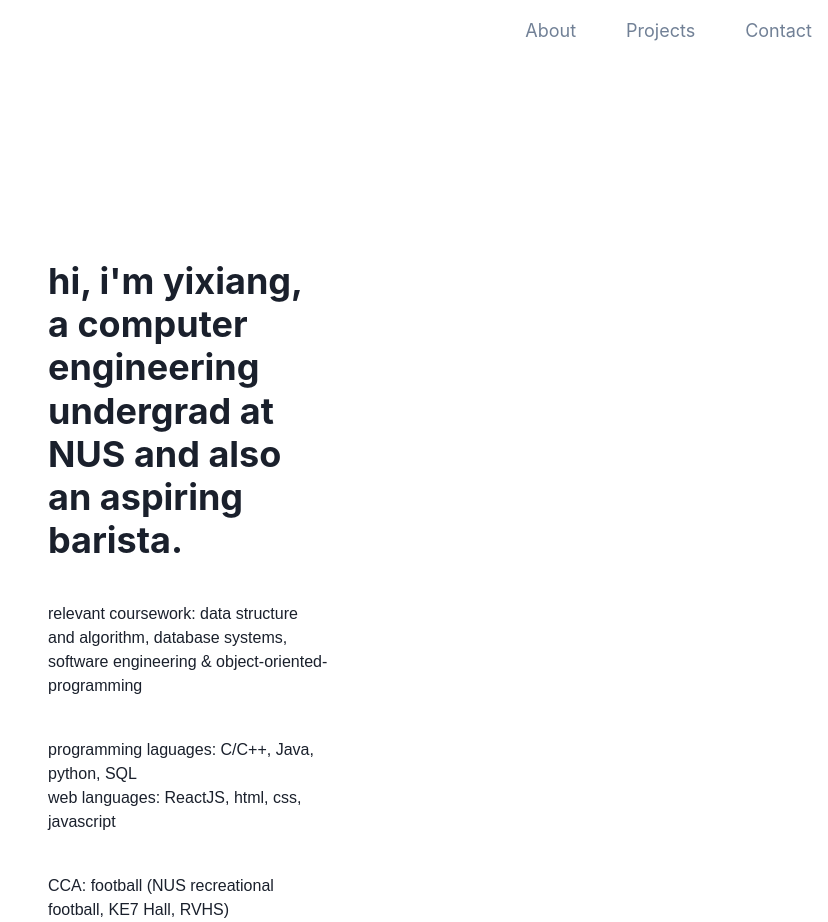
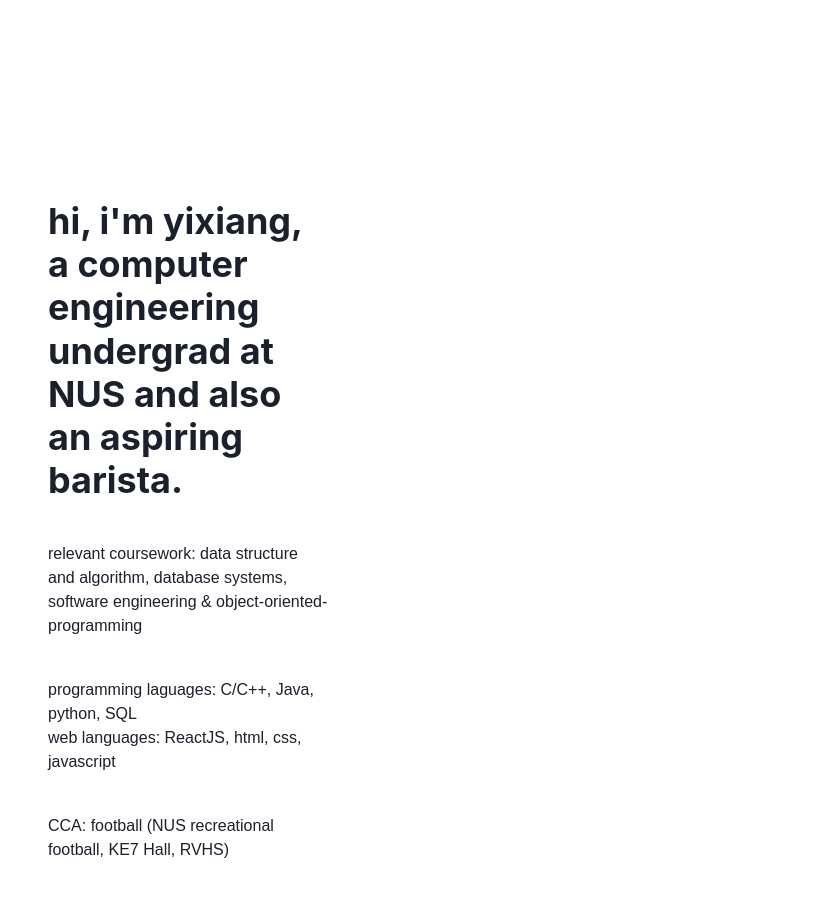
Before and after one commit to chiewyx/personal-website, a React (Create React App) app: page /about in a window 1280 px wide. Shown: the whole page, without its empty margins (452-1280 px from the left). After the commit the page ends 862 px from the top, so only its background shows below. Built offline with nearby package versions, Linux system fonts and the light colour scheme.

Commit message:
changed navbar to sticky and added some transitions

```diff
--- a/src/components/navbar.js
+++ b/src/components/navbar.js
@@ -6,8 +6,7 @@ import {
   Button,
   Stack,
   useColorModeValue,
-  useDisclosure,
-  Square,
+  useDisclosure
 } from "@chakra-ui/react";
 import { HashLink } from "react-router-hash-link";
 import { HamburgerIcon, CloseIcon } from "@chakra-ui/icons";
@@ -17,9 +16,9 @@ export default function WithSubnavigation() {
   const { isOpen, onToggle } = useDisclosure();
 
   return (
-    <Box>
+    <Box position="sticky" top={0}>
       <Flex
-        bg={useColorModeValue("white", "gray.800")}
+        bg={useColorModeValue("gray.50", "gray.800")}
         color={useColorModeValue("gray.600", "white")}
         minH={"60px"}
         py={{ base: 2 }}
@@ -44,18 +43,19 @@ export default function WithSubnavigation() {
         </Flex>
 
         <Flex flex={{ base: 1 }} justify={{ base: "center", md: "start" }}>
-          <Button variant={"link"} as={ReactRouterLink} to="/">
+          <Button variant={"link"} as={ReactRouterLink} to="/" display={"none"}>
             <Text
               fontSize="4xl"
               textAlign={"center"}
               fontFamily="Gill Sans"
               color="gray.600"
               fontWeight={"light"}
+              display={"none"}
             >
               {" "}
             </Text>
           </Button>
-          <Square size="40px" bg="white" color="white"></Square>
+
         </Flex>
 
         <Stack
@@ -65,11 +65,13 @@ export default function WithSubnavigation() {
           spacing={50}
         >
           <Button
-            as={ReactRouterLink}
+            as={HashLink}
+            href={"about"}
             fontSize={"lg"}
             fontWeight={400}
             variant={"link"}
-            to="/about"
+            smooth
+            to="/#section-one"
           >
             About
           </Button>
--- a/src/index.js
+++ b/src/index.js
@@ -13,6 +13,7 @@ const colors = {
     800: "#153e75",
     700: "#2a69ac",
     90: "#FFB905",
+    40: "#dfc7a7"
   },
 };
 
--- a/src/pages/about.js
+++ b/src/pages/about.js
@@ -4,8 +4,7 @@ import { Text, Stack, Heading } from "@chakra-ui/react";
 export default function AboutPage() {
   return (
     <div className="AboutPage">
-      <WithSubnavigation />
-      <Stack mt={200} px={500} spacing={10} justifyItems={"left"}>
+      <Stack mt={200} px={500} spacing={10} justifyItems={"left"} minH={"65vh"}>
         <Heading textAlign={"left"}>
           hi, i'm yixiang, a computer engineering undergrad at NUS and also an
           aspiring barista.
--- a/src/pages/landing.js
+++ b/src/pages/landing.js
@@ -14,12 +14,19 @@ import pdf from "../resume.pdf";
 import logo from "../logo.jpg";
 import robot from "../robot.jpg";
 import upcycle from "../Up.png";
+import { useState } from "react";
+import AboutPage from "./about.js"
 
 function About() {
+  const [imageSize, setImageSize] = useState({
+    width: 450,
+    height: 300,
+  });
+
   return (
     <section id="section-one">
       <Stack
-        minH={"95vh"}
+        minH={"75vh"}
         direction={{ base: "column", md: "row" }}
         spacing={50}
       >
@@ -79,13 +86,29 @@ function About() {
         <Flex py={150} flex={1} ml={100}>
           <Image
             src="https://i.imgur.com/BcgzA9A.jpg"
-            width={450}
-            height={300}
             top={250}
             borderRadius={30}
+            style={{
+              width: imageSize.width,
+              height: imageSize.height,
+              transition: "width 0.5s, height 0.5s",
+            }}
+            onMouseOver={() =>
+              setImageSize({
+                width: 600,
+                height: 400,
+              })
+            }
+            onMouseOut={() =>
+              setImageSize({
+                width: 450,
+                height: 300,
+              })
+            }
           />
         </Flex>
       </Stack>
+      <AboutPage />
     </section>
   );
 }
@@ -139,7 +162,9 @@ function Projects() {
           <Flex px={10} flex={1} justify={"center"}>
             <Stack spacing={4} w={"full"} maxW={"lg"}>
               <Image src={upcycle} width={600} height={300} borderRadius={30} />
-              <Heading as={ReactRouterLink} to="/upcycle" textAlign={"left"}>Upcycle</Heading>
+              <Heading as={ReactRouterLink} to="/upcycle" textAlign={"left"}>
+                Upcycle
+              </Heading>
               <Text
                 textAlign={"justify"}
                 fontSize={{ base: "md", lg: "lg" }}
@@ -147,8 +172,10 @@ function Projects() {
                 fontFamily="sans-serif"
                 fontWeight={"thin"}
               >
-                Upcycle - a perfect desktop app dedicate to managing rental businesses.
-                It is developed for rental business managers, who can type fast to efficiently keep track of all of their customers, items, and transactions via a Command Line Interface.
+                Upcycle - a perfect desktop app dedicate to managing rental
+                businesses. It is developed for rental business managers, who
+                can type fast to efficiently keep track of all of their
+                customers, items, and transactions via a Command Line Interface.
               </Text>
             </Stack>
           </Flex>
```
